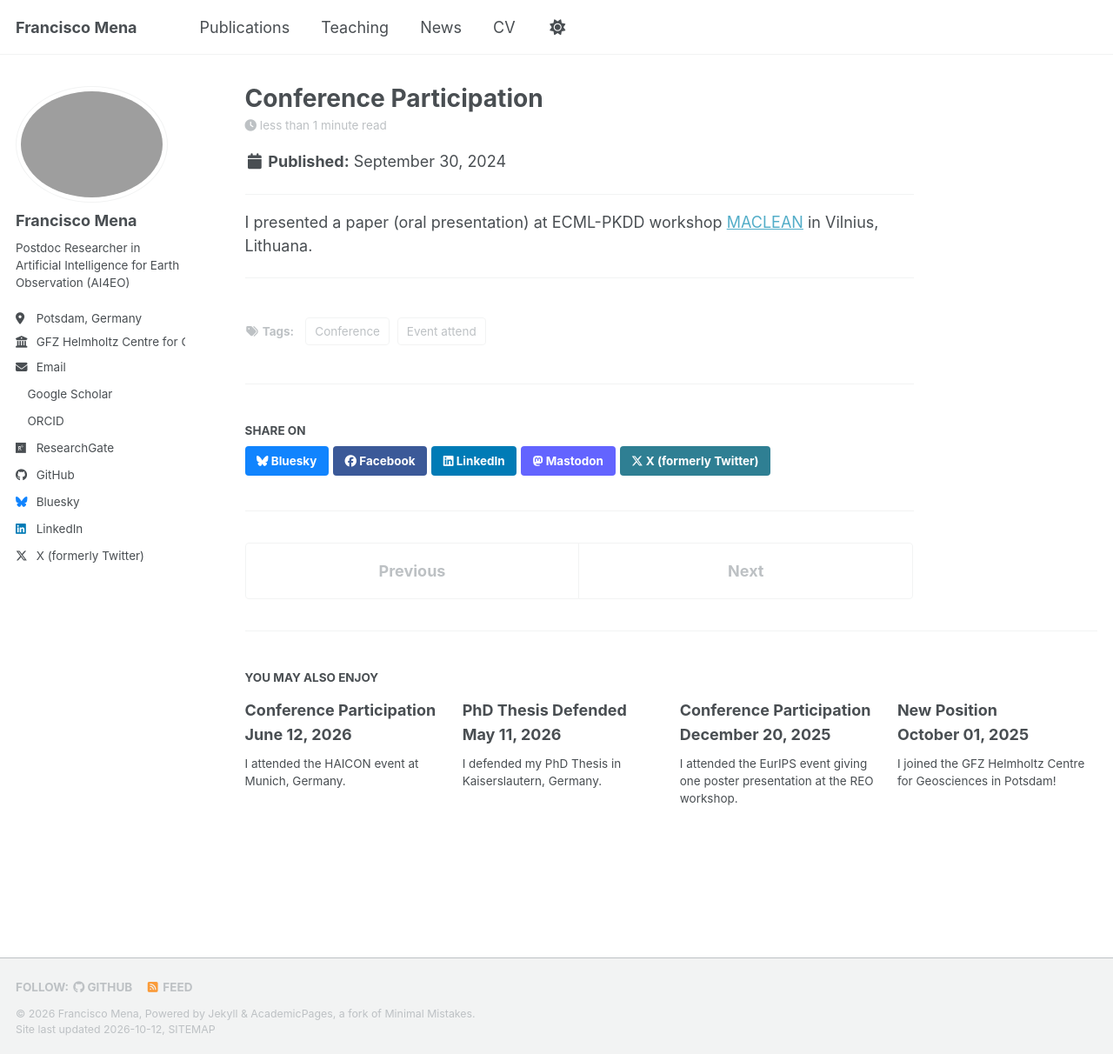
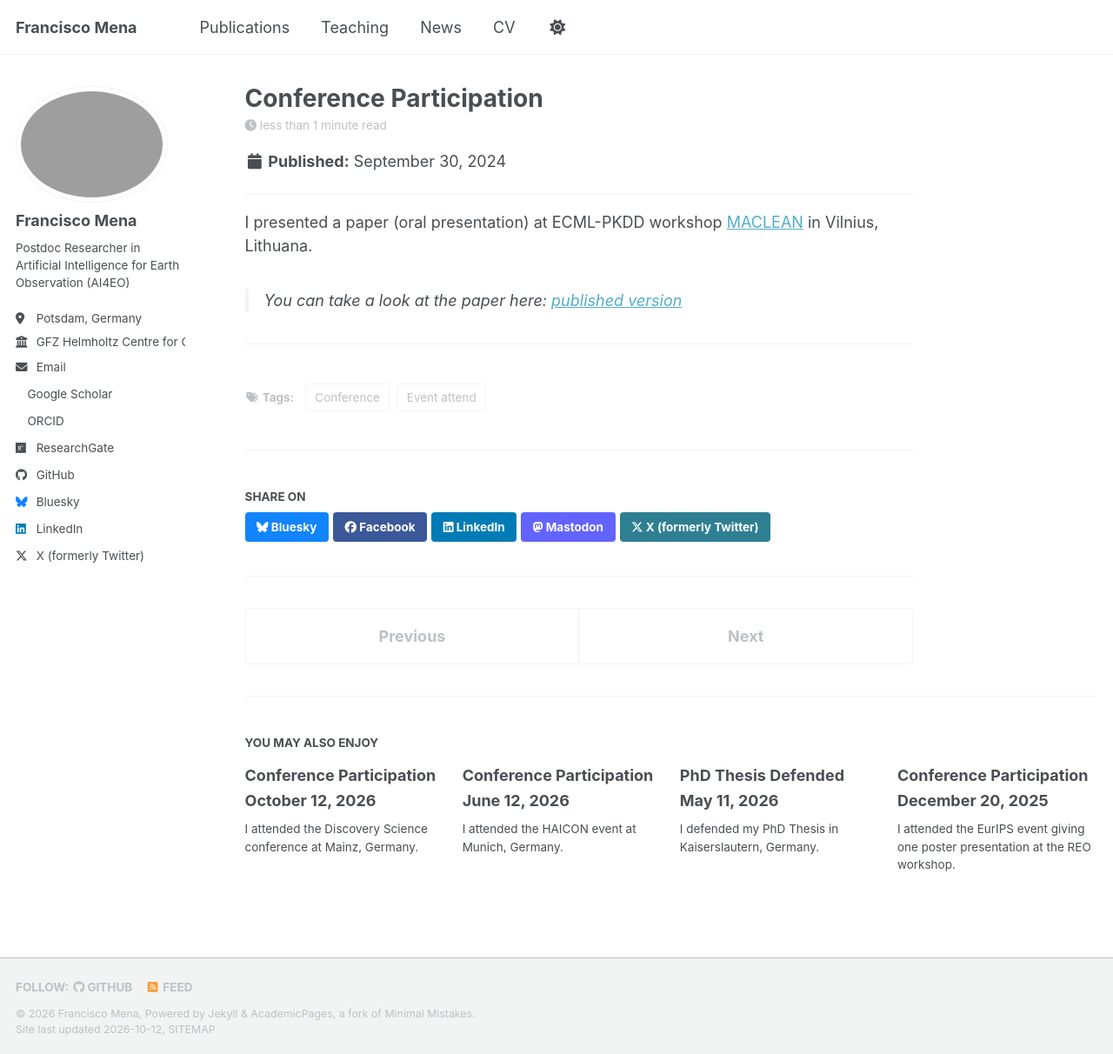
Before and after one commit to fmenat/fmenat.github.io, a Jekyll site: the page built from _posts/2024-09-30-blog-post-1.md, in a window 1280 px wide and 1212 px high. Shown: the whole window at 87% size. Built offline with Jekyll 4.4.1, drawn with Linux system fonts in a browser that asks for light colours; a style sheet for code colours, icons or effects is not loaded.

```diff
--- a/_posts/2024-09-30-blog-post-1.md
+++ b/_posts/2024-09-30-blog-post-1.md
@@ -9,3 +9,5 @@ excerpt: I attended the MACLEAN workshop at the ECML-PKDD conference, with an or
 ---
 
 I presented a paper (oral presentation) at <span>ECML-PKDD</span> workshop <a href="https://sites.google.com/view/maclean24">MACLEAN</a> in Vilnius, Lithuana.
+
+> You can take a look at the paper here: <a href="https://doi.org/10.1007/978-3-032-25311-8_14">published version</a>
--- /dev/null
+++ b/_posts/2026-10-12-blog-post-1.md
@@ -0,0 +1,13 @@
+---
+title: 'Conference Participation'
+date: 2026-10-12
+permalink: /posts/2026/10/blog-post-1/
+tags:
+  - Conference
+  - Event attend
+excerpt: I attended the Discovery Science conference at Mainz, Germany.
+---
+
+I participated in the <span> <a href="https://discovery-science.org/"> Discovery Science </a> </span> conference (jointly with AI4Science) in Mainz, Germany. I presented a work in multi-modal co-learning for missing modalities in multi-modal classification.
+
+> You can take a look at the paper here: <a href="https://arxiv.org/abs/2607.24683">arxiv version</a>
```
Also changed, not shown: _posts/2023-07-30-blog-post-1.md (+2 -0 lines), _posts/2024-07-30-blog-post-1.md (+2 -0 lines), _posts/2025-08-15-blog-post-1.md (+2 -0 lines), _posts/2026-06-12-blog-post-1.md (+1 -1 lines), _publications/conf2.md (+1 -1 lines).
